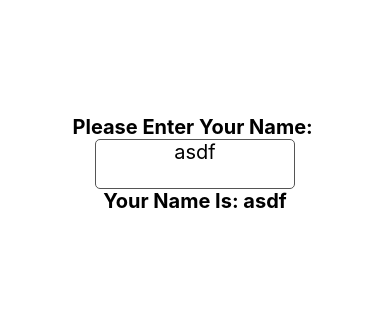
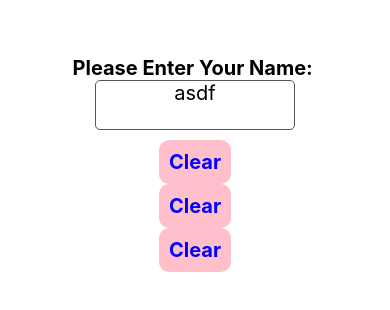
Before and after one commit to sohel902833/react_native_Learning, a React Native app: screen / in a window 390 px wide. Shown: the part 258-568 px from the top of the page. Built offline with nearby package versions, Linux system fonts and the light colour scheme.

Commit message:
completed all possible components as a button

```diff
--- a/App.tsx
+++ b/App.tsx
@@ -6,13 +6,23 @@ import {
   TextInput,
   TouchableWithoutFeedback,
   Keyboard,
+  Button,
+  TouchableOpacity,
+  TouchableHighlight,
+  Pressable,
 } from 'react-native';
 
 const App = () => {
   const [name, setName] = useState('asdf');
+  const [submitted, setSubmitted] = useState(false);
   const handleKeyboardHide = () => {
     Keyboard.dismiss();
   };
+
+  const handleSubmit = () => {
+    setSubmitted(prev => !prev);
+  };
+
   return (
     <TouchableWithoutFeedback onPress={handleKeyboardHide}>
       <View style={styles.container}>
@@ -27,7 +37,33 @@ const App = () => {
           maxLength={10}
           secureTextEntry={true}
         />
-        <Text style={styles.text}>Your Name Is: {name}</Text>
+        <TouchableOpacity
+          activeOpacity={0.5}
+          style={styles.buttonStyle}
+          onPress={handleSubmit}>
+          <Text style={styles.buttonText}>
+            {submitted ? 'Submit' : 'Clear'}
+          </Text>
+        </TouchableOpacity>
+        <TouchableHighlight
+          activeOpacity={0.5}
+          style={styles.buttonStyle}
+          underlayColor="black"
+          onPress={handleSubmit}>
+          <Text style={styles.buttonText}>
+            {submitted ? 'Submit' : 'Clear'}
+          </Text>
+        </TouchableHighlight>
+        <Pressable
+          android_ripple={{color: 'green'}}
+          style={styles.buttonStyle}
+          onPress={handleSubmit}>
+          <Text style={styles.buttonText}>
+            {submitted ? 'Submit' : 'Clear'}
+          </Text>
+        </Pressable>
+        {/* <Button title={submitted ? 'Submit' : 'Clear'} onPress={handleSubmit} /> */}
+        {submitted && <Text style={styles.text}>Your Name Is: {name}</Text>}
       </View>
     </TouchableWithoutFeedback>
   );
@@ -54,5 +90,16 @@ const styles = StyleSheet.create({
     textAlign: 'center',
     fontSize: 20,
     color: 'black',
+    marginBottom: 10,
+  },
+  buttonText: {
+    fontSize: 20,
+    color: 'blue',
+    fontWeight: 'bold',
+  },
+  buttonStyle: {
+    backgroundColor: 'pink',
+    padding: 10,
+    borderRadius: 10,
   },
 });
```
